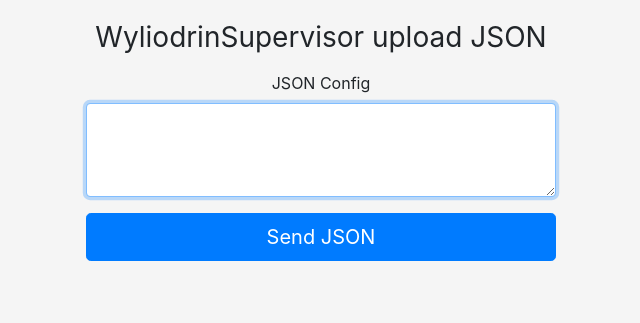
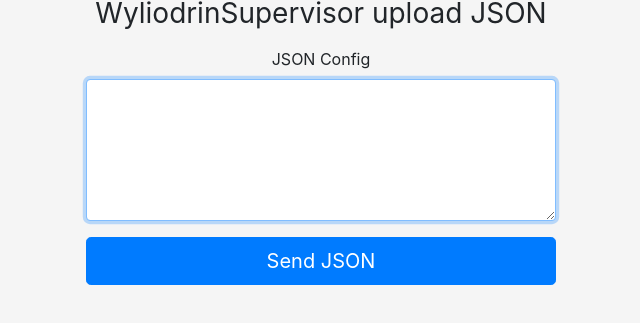
Before and after one commit to wyliodrinstudio/studio-vm-server, a website: page ui/index.html in a window 1280 px wide. Shown: the part 321-644 px from the top of the page, without its empty margins (319-959 px from the left). Drawn offline with nearby package versions, Linux system fonts and the light colour scheme.

Commit message:
text area size increased

```diff
--- a/ui/index.html
+++ b/ui/index.html
@@ -19,7 +19,7 @@
     <h1 class="h3 mb-3 font-weight-normal">WyliodrinSupervisor upload JSON</h1>
     <div class="form-group">
       <label for="upload-JSONInput">JSON Config</label>
-      <textarea class="form-control mb-3" id="uploadJSONInput" name="uploadJSONInput" rows="3" required autofocus></textarea>
+      <textarea class="form-control mb-3" id="uploadJSONInput" name="uploadJSONInput" rows="5" required autofocus></textarea>
     </div>
     <div class="alert alert-warning alert-dismissible fade show" role="alert" id="infoMsg" style="display: none;">
       <strong>We upload your config. Please wait...</strong>
```
